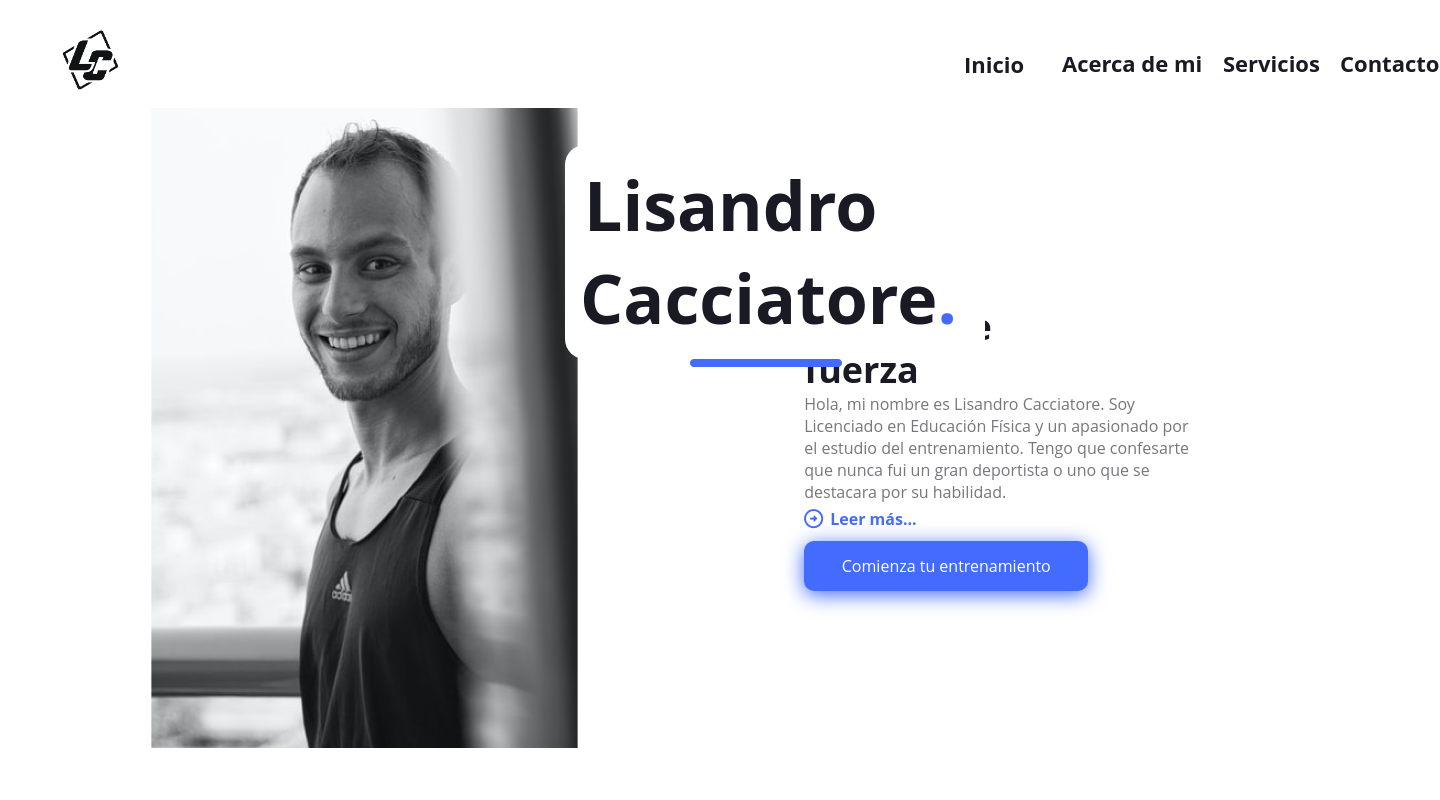
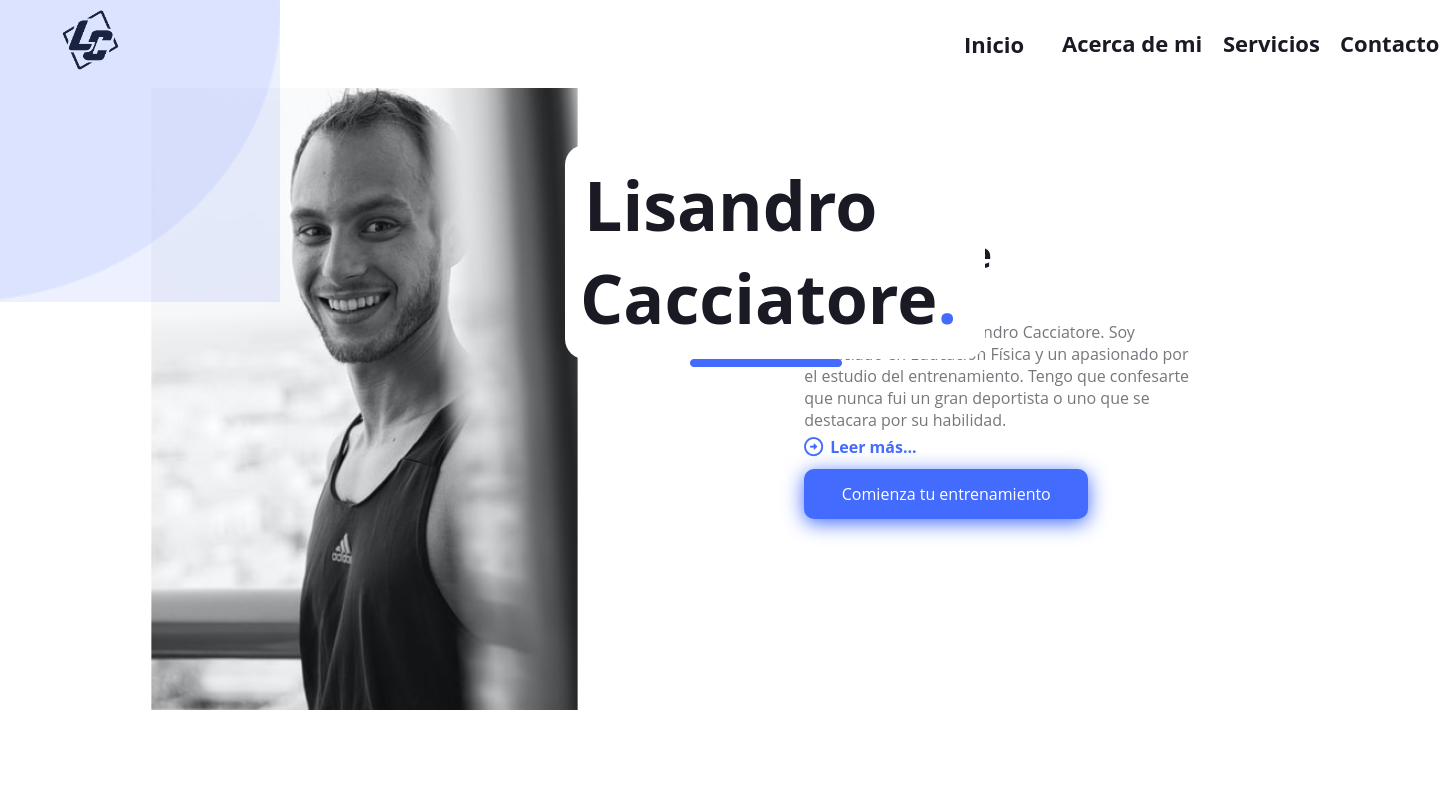
Before and after one commit to gaby7887/Proyecto-Lisandro, a React (Create React App) app: page / in a window 1280 px wide. Shown: the top 800 px of the page, 1440 px wide, since content can reach past the window. Built offline with nearby package versions, Linux system fonts and the light colour scheme.

Commit message:
redireccion del navbar, agregado de decoracion, linkeo del logo al home, linkeo del boton de contacto, instagram y gmail

```diff
--- a/src/Componentes/Footer/Footer.js
+++ b/src/Componentes/Footer/Footer.js
@@ -6,10 +6,13 @@ const Footer = () => {
     return (
         <div className="footer">
             <div className="containerFooter">
-                <img
-                    className="logoFooter"
-                    src={logoFooter}
-                />
+                <a href="http://localhost:3000/">
+                    <img
+                        className="logoFooter"
+                        src={logoFooter}
+                    />
+                </a>
+
                 <p className="textoFooter">@LISANDROCACCIATORE</p>
                 <p className="textoFooter">2022</p>
             </div>
--- a/src/Componentes/Navbar/Navbar.css
+++ b/src/Componentes/Navbar/Navbar.css
@@ -4,7 +4,8 @@
     justify-content:space-around;
     align-items: center;
     background: #FFFFFF;
-    margin-top: 20px;
+    margin-top: 0px;
+    position: fixed;
 }
 
 .link {
--- a/src/Componentes/Navbar/Navbar.js
+++ b/src/Componentes/Navbar/Navbar.js
@@ -10,10 +10,10 @@ const Navbar = () => {
             <Link to="/"><img className='logoLisandro' src={logo} alt='logo' /></Link>
             <div className="link">
                 <ul className="listadoNavbar">
-                    <Link to='/' className="inicioNavbar">Inicio</Link>
-                    <Link to='AcercaDeMi' className="acercaDeMiNavbar">Acerca de mi</Link>
-                    <Link to='Servicios' className="serviciosNavbar">Servicios</Link>
-                    <Link to='Contacto' className="contactoNavbar">Contacto</Link>
+                    <a href='#inicio' className="inicioNavbar">Inicio</a>
+                    <a href="#acercaDeMi"className="acercaDeMiNavbar">Acerca de mi</a>
+                    <a href="#servicios" className="serviciosNavbar">Servicios</a>
+                    <a href="#contacto" className="contactoNavbar">Contacto</a>
                 </ul>
             </div>
         </div>
--- a/src/Componentes/Views/AcercaDeMi/AcercaDeMi.js
+++ b/src/Componentes/Views/AcercaDeMi/AcercaDeMi.js
@@ -4,7 +4,7 @@ import imagen from '../../../Imagenes/pesa.jpeg'
 
 const AcercaDeMi = () => {
     return (
-        <div className="acercaDeMi">
+        <div className="acercaDeMi" id="acercaDeMi">
             <div className="flexInterno">
                 <div className="containerContenido">
                     <div className="containerTextAcerca">
--- a/src/Componentes/Views/Contacto/Contacto.js
+++ b/src/Componentes/Views/Contacto/Contacto.js
@@ -7,7 +7,7 @@ import fotoContacto4 from '../../../Imagenes/fotoContacto4.jpg'
 
 const Contacto = () => {
     return (
-        <div className="contacto">
+        <div className="contacto" id="contacto" >
             <img
                 className="fotoContacto4"
                 src={fotoContacto4}
@@ -18,7 +18,7 @@ const Contacto = () => {
                         <p className="textoContacto">"La clave para iniciar algo es dejar de hablar y ponerse a realizar"</p>
                     </div>
                     <div>
-                        <button className="buttonContacto">Contáctame</button>
+                        <a className="numeroWhatsapp" href="https://wa.me/+5493415040228"><button className="buttonContacto">Contáctame</button></a>
                     </div>
                 </div>
                 <div>
--- a/src/Componentes/Views/Header/Header.js
+++ b/src/Componentes/Views/Header/Header.js
@@ -3,14 +3,20 @@ import './header.css';
 import vector from '../../../Imagenes/Vector.png';
 import fotoLisandro from '../../../Imagenes/fotoLisandro.png';
 import rectangulo from '../../../Imagenes/rectangulo.png';
+import ellipse from '../../../Imagenes/ellipse.png'
 
 const Inicio = () => {
     return (
         <>
 
-        <div className="home">
+        <div className="home" id="inicio">
            <div className="divFotoLisandro">
-                <img className="fotoLisandro" src={fotoLisandro} alt="logo"/>
+               <div>
+                    <img className="ellipse" src={ellipse} alt="logo"/>
+               </div>
+               <div>
+                    <img className="fotoLisandro" src={fotoLisandro} alt="logo"/>
+               </div>
             </div>
 
             <div className="cajaTitleHome">
--- a/src/Componentes/Views/Header/header.css
+++ b/src/Componentes/Views/Header/header.css
@@ -13,6 +13,18 @@
     width: 577px;
     height: 640px;
     border-radius: 40px;
+    margin-top: 70px;
+
+}
+
+.ellipse {
+    position: absolute;
+    width: 427px;
+    height: 419px;
+    left: -147px;
+    top: -117px;
+
+    background: rgba(67, 108, 255, 0.1);
 }
 
 
--- a/src/Componentes/Views/Servicios/Servicios.js
+++ b/src/Componentes/Views/Servicios/Servicios.js
@@ -11,7 +11,7 @@ import circulo from '../../../Imagenes/circulo.png';
 const Servicios = () => {
 
     return (
-        <div className="servicios">
+        <div className="servicios" id="servicios">
             <div className="contenedorTitle">
                 <h1 className="tituloServicios">Servicios</h1>
                 <h5 className="subtituloH5">Acá encontraras nuestros servicios de mentorias y cursos</h5>
@@ -87,8 +87,8 @@ const Servicios = () => {
                     <h2>Pueden encontrarme en:</h2>
                 </div>
                 <div className="contenedorIconos">
-                    <a className="numeroWhatsapp" href="https://wa.me/+5493415040228"><img className="instagram" src={instagram} alt="logo"/></a>
-                    <a className="numeroWhatsapp" href="https://wa.me/+5493415040228"><img className="gmail" src={gmail} alt="logo"/></a>
+                    <a className="numeroWhatsapp" href="https://www.instagram.com/EscueladeFuerza@gmail.com"><img className="instagram" src={instagram} alt="logo"/></a>
+                    <a className="numeroWhatsapp" href="https://www.gmail.com/@EscueladeFuerza"><img className="gmail" src={gmail} alt="logo"/></a>
                     <a className="numeroWhatsapp" href="https://wa.me/+5493415040228"><img className="whatsapp" src={whatsapp} alt="logo"/></a>
                 </div>
             </div>
--- a/src/styles/index.css
+++ b/src/styles/index.css
@@ -8,6 +8,7 @@
     "contacto"
     "footer";
 }
+
 
 @media (min-width: 900px){
     .grid-container{
```
Also changed, not shown: src/Imagenes/ellipse.png (added).
